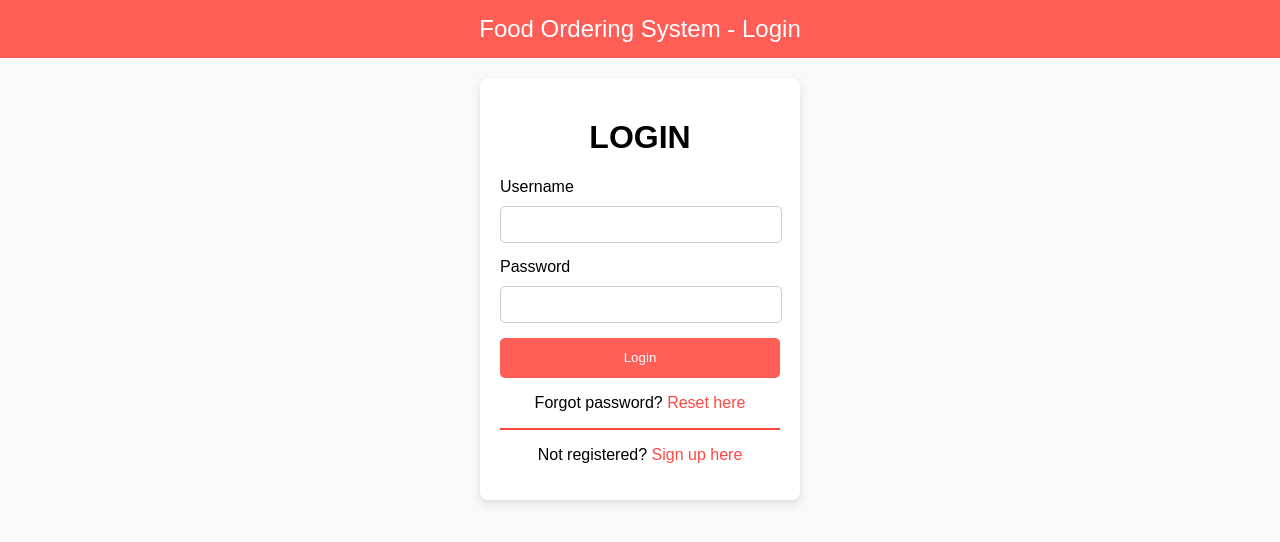
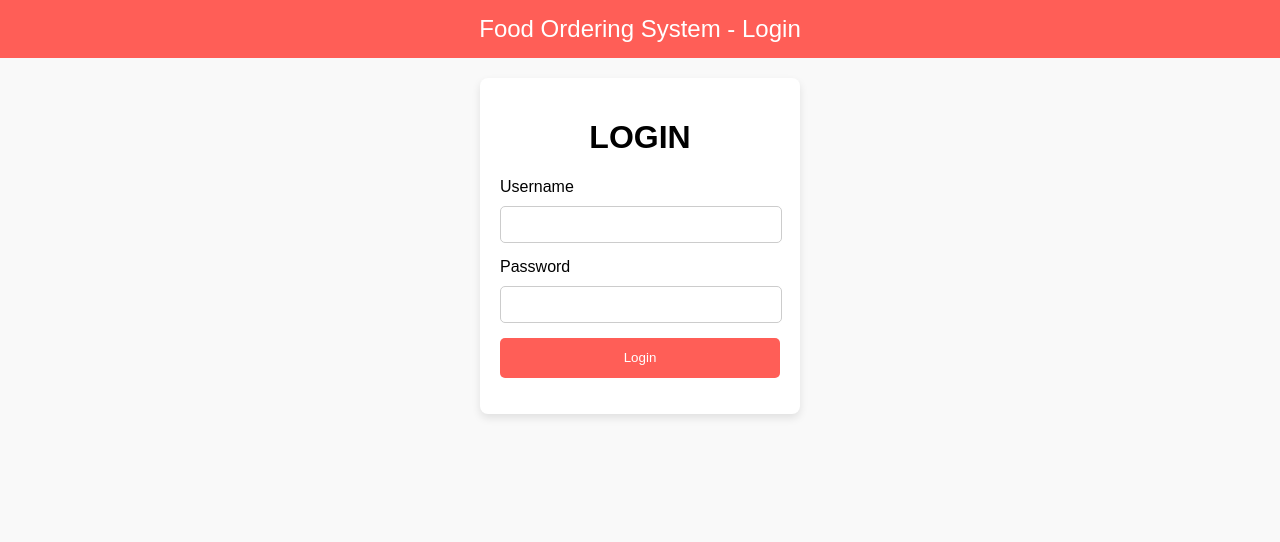
Before and after one commit to yowwwbert/finalexam, a website: page index.html in a window 1280 px wide. Drawn offline with Linux system fonts and the light colour scheme.

Commit message:
Update index.html

```diff
--- a/index.html
+++ b/index.html
@@ -86,9 +86,6 @@
                 <input type="password" id="password" required>
                 <button type="submit">Login</button>
                 <p id="error-message" style="color:red;"></p>
-                <p class="bottom">Forgot password? <a href="#">Reset here</a></p>
-                <hr>
-                <p class="bottom">Not registered? <a href="#">Sign up here</a></p>
             </form>
         </div>
     </div>
```
